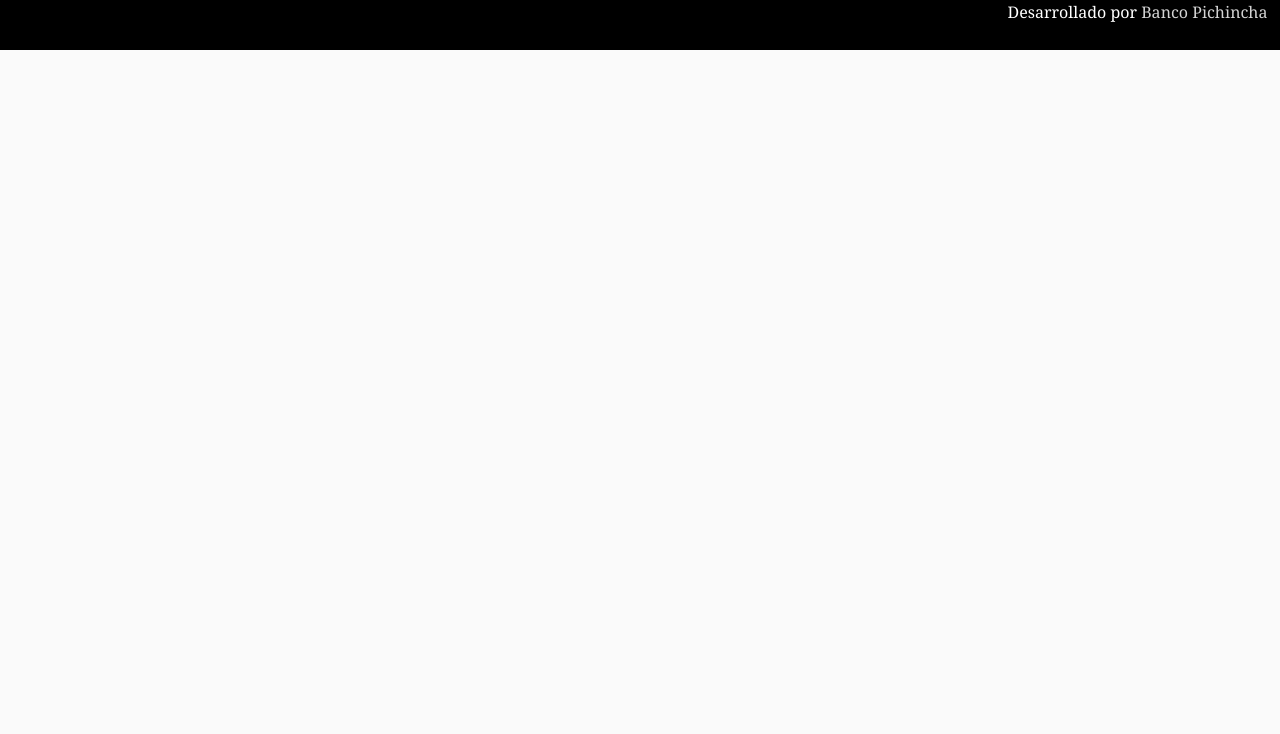
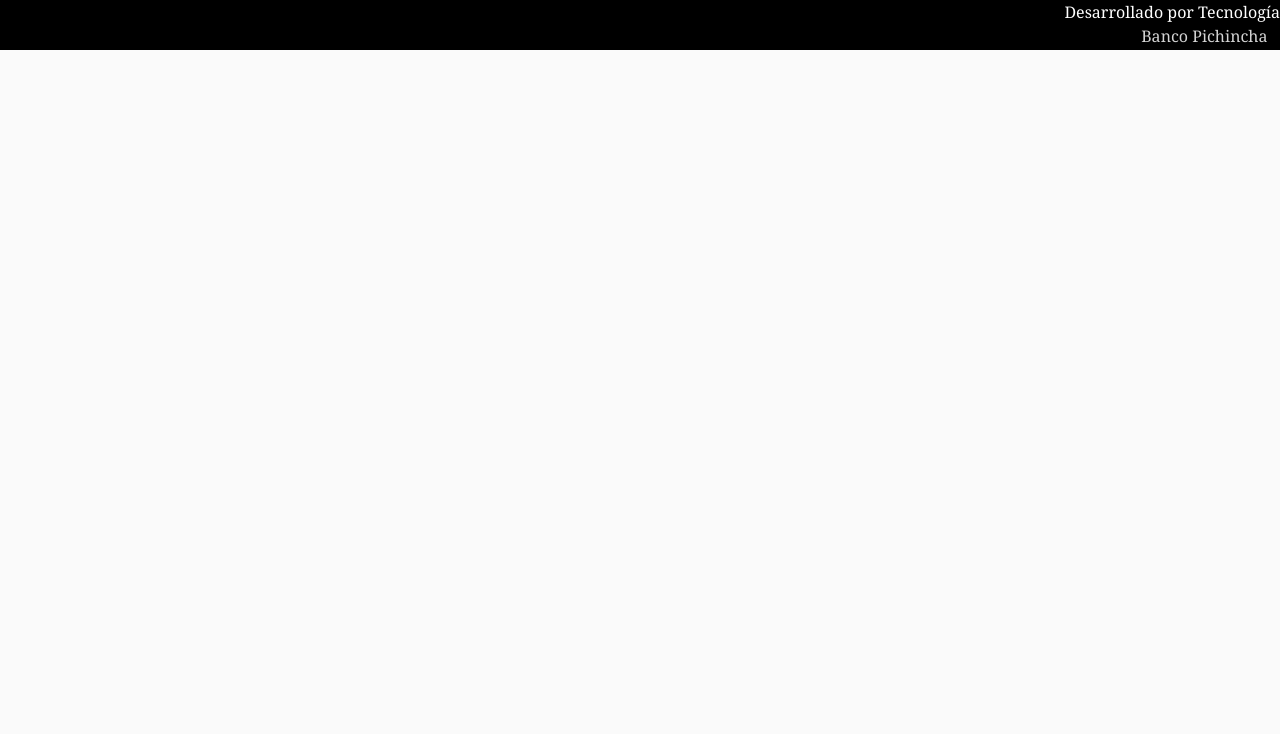
Before and after one commit to Edujvr/PaginaWeb, a PHP site: page / in a window 1280 px wide. Shown: the top 734 px of the page. Run offline with PHP 8.4, Linux system fonts and the light colour scheme; some libraries are stand-ins or nearby versions.

Commit message:
Update index.php

```diff
--- a/index.php
+++ b/index.php
@@ -17,7 +17,7 @@
 </head>
 <body class="fontStyle">
 
-<div class="topstrip" id="topstrip">Desarrollado por <a href="http://pichinchanetbp:8080/" style="color:#d3d3d3">
+<div class="topstrip" id="topstrip">Desarrollado por Tecnología <br/><a href="http://pichinchanetbp:8080/" style="color:#d3d3d3">
         Banco Pichincha</a>&nbsp;&nbsp;&nbsp;</div>
 <div class="topbar container-fluid" id="chat-text" style="background-color: #fafafa">
 </div>
```
